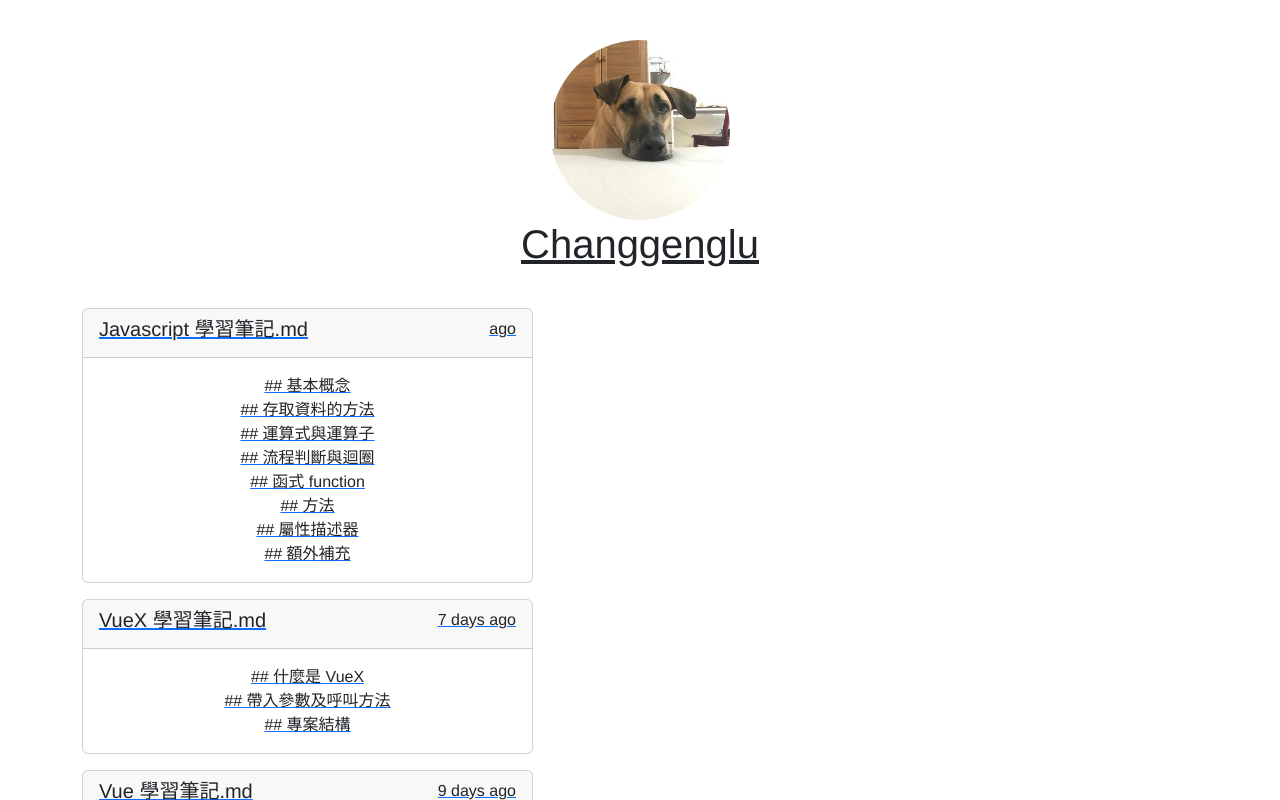
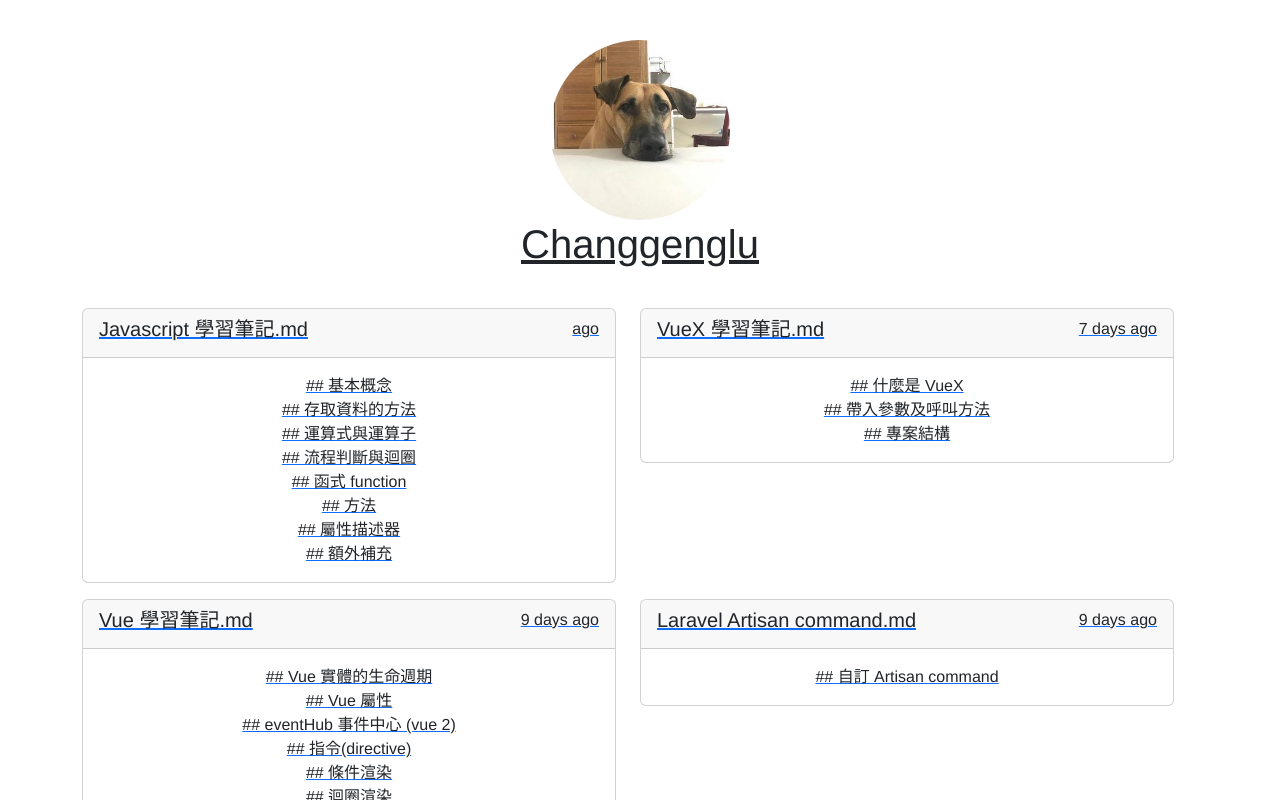
Before and after one commit to changgenglu/changgenglu-blog, a Vue app: page / in a window 1280 px wide. Shown: the top 800 px of the page. Built offline with nearby package versions, Linux system fonts and the light colour scheme; what vue3-markdown-it would draw is missing.

Commit message:
feat: 修改前端切版樣式

```diff
--- a/src/components/MenuComponent.vue
+++ b/src/components/MenuComponent.vue
@@ -1,6 +1,7 @@
 <template>
-    <div v-for="(item, index) in files.slice(pageStart, pageEnd)" :key="index" class="row row-cols-2">
-        <router-link :to="`/markdown/${item.name}`" class="col-5">
+    <div class="row" style="width: 100%">
+        <div v-for="(item, index) in files.slice(pageStart, pageEnd)" :key="index" class="col-6">
+            <router-link :to="`/markdown/${item.name}`">
                 <div class="card mb-3">
                     <div class="card-header  d-flex justify-content-between">
                         <span class="h5">
@@ -35,6 +36,7 @@
                 </a>
             </li>
         </ul>
+    </div>
 </template>
 
 <script>
--- a/src/views/HomeView.vue
+++ b/src/views/HomeView.vue
@@ -1,5 +1,5 @@
 <template>
-  <div class="container-sm">
+  <div class="container">
     <menu-component></menu-component>
   </div>
 </template>
```
Lines whose indentation alone changed are shown as unchanged.
